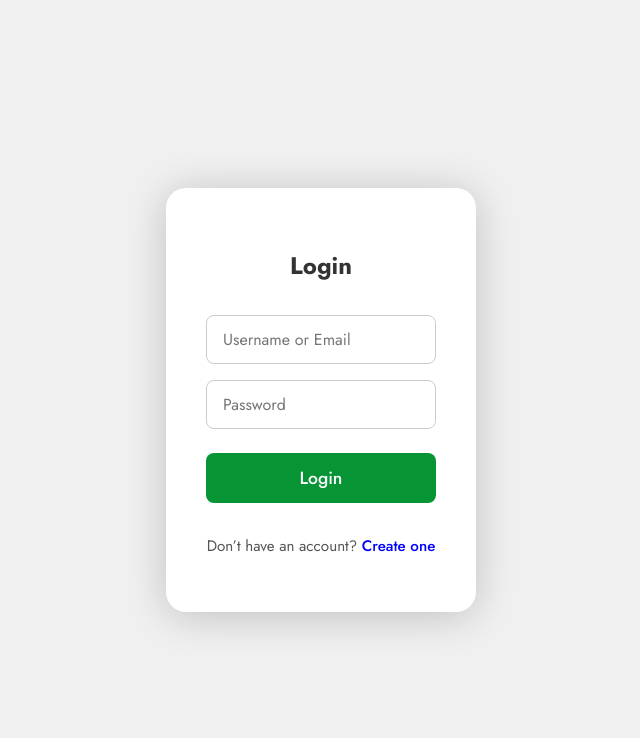
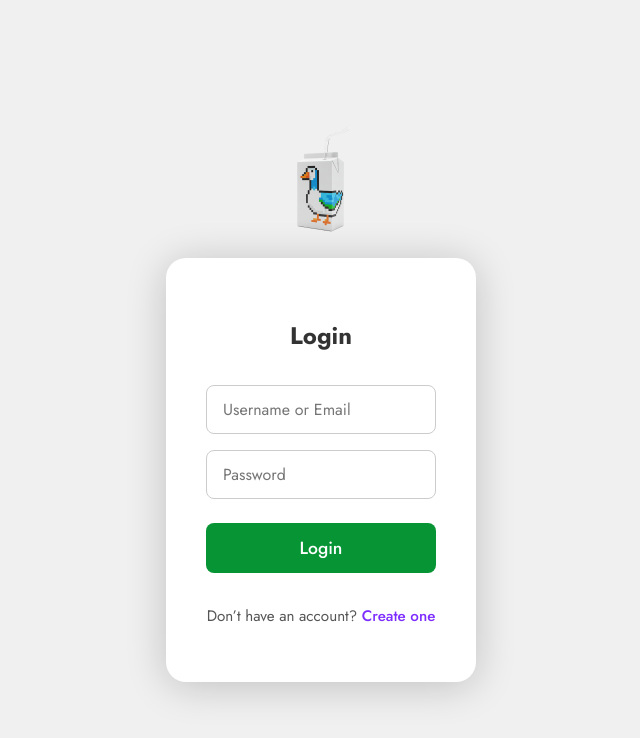
Before and after one commit to sshaik03/GooseRiverTechnologies, a React (Create React App) app in the folder client/: page / in a window 1280 px wide. Shown: the top 738 px of the page, without its empty margins (319-959 px from the left). Built offline with nearby package versions, Linux system fonts and the light colour scheme.

Commit message:
added the logos to the login and create account pages

```diff
--- a/client/src/components/CreateAccount.js
+++ b/client/src/components/CreateAccount.js
@@ -1,5 +1,6 @@
 import React, { useState } from 'react';
 import '../css/CreateAccount.css';
+import logo from '../images/gooseRiverLogo.png';
 
 const CreateAccount = ({ onRegisterSuccess }) => {
   const [form, setForm] = useState({
@@ -10,11 +11,9 @@ import '../css/CreateAccount.css';
   });
   const [isSubmitting, setIsSubmitting] = useState(false);
 
-
   const handleChange = (e) => {
     setForm({ ...form, [e.target.id]: e.target.value });
   };
-
 
   const handleSubmit = async (e) => {
     e.preventDefault();
@@ -58,26 +57,56 @@ import '../css/CreateAccount.css';
   };
 
   return (
+    <div className="create-account-page">
+      <img src={logo} alt="Goose River Logo" className="goose-river-logo" />
       <div className="create-account-container">
         <h2>Create Account</h2>
         <form onSubmit={handleSubmit}>
-         <input type="text" id="username" placeholder="Username" value={form.username} onChange={handleChange} />
-         <input type="email" id="email" placeholder="Email" value={form.email} onChange={handleChange} />
-         <input type="password" id="password" placeholder="Password" value={form.password} onChange={handleChange} />
-         <input type="password" id="confirmPassword" placeholder="Confirm Password" value={form.confirmPassword} onChange={handleChange} />
+          <input
+            type="text"
+            id="username"
+            placeholder="Username"
+            value={form.username}
+            onChange={handleChange}
+          />
+          <input
+            type="email"
+            id="email"
+            placeholder="Email"
+            value={form.email}
+            onChange={handleChange}
+          />
+          <input
+            type="password"
+            id="password"
+            placeholder="Password"
+            value={form.password}
+            onChange={handleChange}
+          />
+          <input
+            type="password"
+            id="confirmPassword"
+            placeholder="Confirm Password"
+            value={form.confirmPassword}
+            onChange={handleChange}
+          />
           <button type="submit" disabled={isSubmitting}>
             {isSubmitting ? 'Creating...' : 'Create Account'}
           </button>
         </form>
         <p>
           Already have an account?{' '}
-         <span className="link" onClick={onRegisterSuccess} style={{ cursor: 'pointer', color: 'blue' }}>
+          <span
+            className="link"
+            onClick={onRegisterSuccess}
+            style={{ cursor: 'pointer', color: 'blue' }}
+          >
             Login here
           </span>
         </p>
       </div>
+    </div>
   );
 };
 
-
 export default CreateAccount;
--- a/client/src/components/LoginPage.js
+++ b/client/src/components/LoginPage.js
@@ -1,5 +1,7 @@
+// src/js/loginPage.js
 import React, { useState } from 'react';
-import '../css/LoginPage.css';  // Importing the CSS file
+import '../css/LoginPage.css';
+import logo from '../images/gooseRiverLogo.png';
 
 const LoginPage = ({ onLoginSuccess, onRegisterClick }) => {
   const [username, setUsername] = useState('');
@@ -23,9 +25,8 @@ const LoginPage = ({ onLoginSuccess, onRegisterClick }) => {
 
       if (response.ok) {
         alert('Login successful');
-        // Optionally store token: localStorage.setItem('token', data.token);
-        localStorage.setItem('token', data.token); // Save token to localStorage
-        onLoginSuccess(); // go to main window
+        localStorage.setItem('token', data.token);
+        onLoginSuccess();
       } else {
         setError(data.message || 'Login failed');
       }
@@ -38,18 +39,20 @@ const LoginPage = ({ onLoginSuccess, onRegisterClick }) => {
   };
 
   return (
+    <div className="login-page">
+      <img src={logo} alt="Goose River Logo" className="goose-river-logo" />
       <div className="login-container">
         <h2>Login</h2>
         <form onSubmit={handleSubmit}>
           <input
-          className="input"  // Applying the input class from CSS
+            className="input"
             type="text"
             placeholder="Username or Email"
             value={username}
             onChange={(e) => setUsername(e.target.value)}
           />
           <input
-          className="input"  // Applying the input class from CSS
+            className="input"
             type="password"
             placeholder="Password"
             value={password}
@@ -67,12 +70,13 @@ const LoginPage = ({ onLoginSuccess, onRegisterClick }) => {
           <span
             className="link"
             onClick={onRegisterClick}
-          style={{ cursor: 'pointer', color: 'blue' }}
+            style={{ cursor: 'pointer' }}
           >
             Create one
           </span>
         </p>
       </div>
+    </div>
   );
 };
 
--- a/client/src/css/CreateAccount.css
+++ b/client/src/css/CreateAccount.css
@@ -5,12 +5,23 @@ body {
   padding: 0;
   font-family: 'Jost', sans-serif;
   background-color: #f0f0f0; /* Light gray background for the page */
-  display: flex;
-  justify-content: center;
-  align-items: center;
-  min-height: 100vh;
 }
 
+.create-account-page {
+  display: flex;
+  flex-direction: column;
+  align-items: center;      /* center horizontally */
+  margin-top: 40px;         /* push content down from very top */
+  padding-bottom: 40px;     /* allow some scroll space on small screens */
+}
+
+.goose-river-logo {
+  display: block;
+  margin-bottom: 20px;
+  max-width: 120px;
+}
+
+/* keep your form container styling as-is */
 .create-account-container {
   background-color: white; /* Form container background */
   padding: 2.5rem;
@@ -101,17 +112,20 @@ body {
 
 /* Responsive adjustments if needed */
 @media (max-width: 480px) {
+  .create-account-page {
+    margin-top: 20px;
+  }
   .create-account-container {
     padding: 1.5rem;
     max-width: 90%;
   }
   .create-account-container button[type="submit"] {
-      font-size: 1rem;
-      padding: 0.6rem 0.8rem;
+    font-size: 1rem;
+    padding: 0.6rem 0.8rem;
   }
   .create-account-container input[type="text"],
   .create-account-container input[type="email"],
   .create-account-container input[type="password"] {
-      font-size: 0.95rem;
+    font-size: 0.95rem;
   }
 }
--- a/client/src/css/LoginPage.css
+++ b/client/src/css/LoginPage.css
@@ -1,28 +1,39 @@
+/* src/css/LoginPage.css */
 @import url('https://fonts.googleapis.com/css2?family=Jost:wght@400;500;700&display=swap');
 
 body {
   margin: 0;
   padding: 0;
   font-family: 'Jost', sans-serif;
-  background-color: #f0f0f0; /* Light gray background for the page */
+  background-color: #f0f0f0;
+}
+
+.login-page {
   display: flex;
-  justify-content: center;
+  flex-direction: column;
   align-items: center;
-  min-height: 100vh;
+  margin-top: 40px;
+  padding-bottom: 40px;
+}
+
+.goose-river-logo {
+  display: block;
+  margin-bottom: 20px;
+  max-width: 200px;
 }
 
 .login-container {
-  background-color: white; /* Form container background */
+  background-color: white;
   padding: 2.5rem;
-  border-radius: 20px; /* Match MainWindow radius */
-  box-shadow: 0px 4px 40px rgba(0, 0, 0, 0.2); /* Softer shadow */
+  border-radius: 20px;
+  box-shadow: 0px 4px 40px rgba(0, 0, 0, 0.2);
   width: 100%;
   max-width: 400px;
   text-align: center;
   box-sizing: border-box;
   display: flex;
   flex-direction: column;
-  gap: 1rem; /* Spacing between elements */
+  gap: 1rem;
 }
 
 .login-container h2 {
@@ -42,7 +53,7 @@ body {
   width: 100%;
   padding: 0.75rem 1rem;
   border: 1px solid #ccc;
-  border-radius: 8px; /* Slightly rounded corners */
+  border-radius: 8px;
   font-family: 'Jost', sans-serif;
   font-size: 1rem;
   box-sizing: border-box;
@@ -51,26 +62,26 @@ body {
 
 .input:focus {
   outline: none;
-  border-color: #7D2CFF; /* Highlight focus */
+  border-color: #7D2CFF;
 }
 
 .button {
   border: none;
-  background-color: #069435; /* Theme color (Policies) */
+  background-color: #069435;
   color: white;
   font-family: 'Jost', sans-serif;
-  font-size: 1.1rem; /* Slightly larger */
+  font-size: 1.1rem;
   font-weight: 500;
   padding: 0.75rem 1rem;
-  margin-top: 0.5rem; /* Add some space above button */
-  border-radius: 8px; /* Match input radius */
+  margin-top: 0.5rem;
+  border-radius: 8px;
   cursor: pointer;
   transition: filter 0.3s ease;
-  width: 100%; /* Make button full width */
+  width: 100%;
 }
 
 .button:hover:not(:disabled) {
-  filter: brightness(90%); /* Consistent hover effect */
+  filter: brightness(90%);
 }
 
 .button:disabled {
@@ -85,7 +96,7 @@ body {
 }
 
 .link {
-  color: #7D2CFF; /* Theme color */
+  color: #7D2CFF;
   font-weight: 500;
   cursor: pointer;
   text-decoration: none;
@@ -95,17 +106,19 @@ body {
   text-decoration: underline;
 }
 
-/* Responsive adjustments if needed */
 @media (max-width: 480px) {
+  .login-page {
+    margin-top: 20px;
+  }
   .login-container {
     padding: 1.5rem;
     max-width: 90%;
   }
   .button {
-      font-size: 1rem;
-      padding: 0.6rem 0.8rem;
+    font-size: 1rem;
+    padding: 0.6rem 0.8rem;
   }
   .input {
-      font-size: 0.95rem;
+    font-size: 0.95rem;
   }
 }
```
Also changed, not shown: client/src/images/gooseRiverLogo.png (added). Lines whose indentation alone changed are shown as unchanged.
